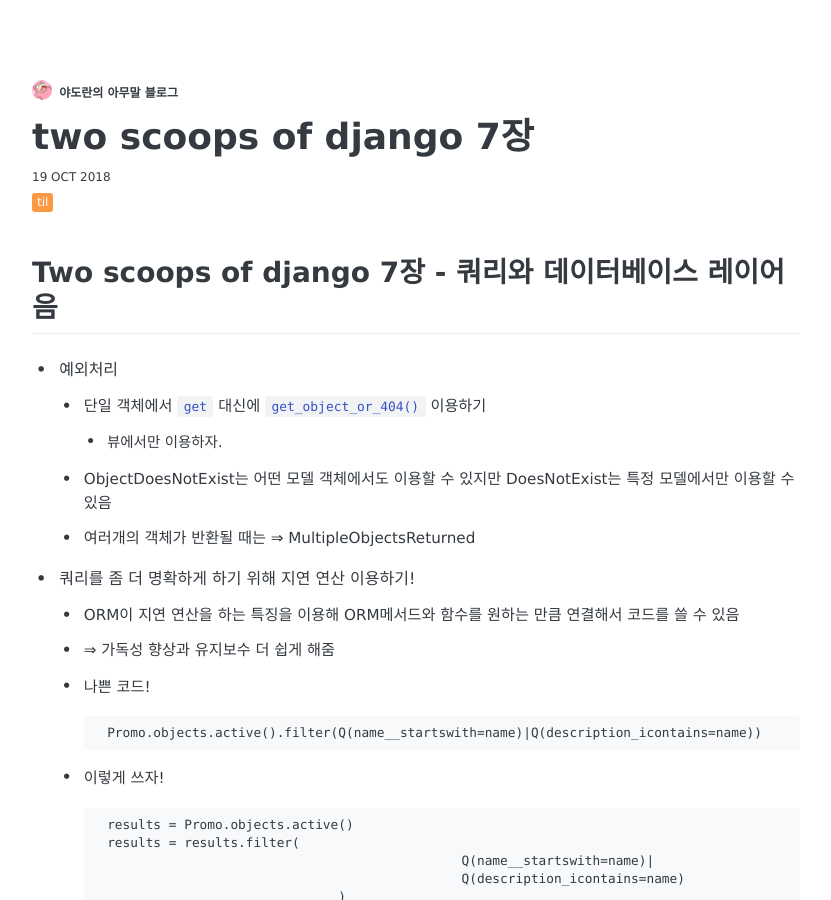
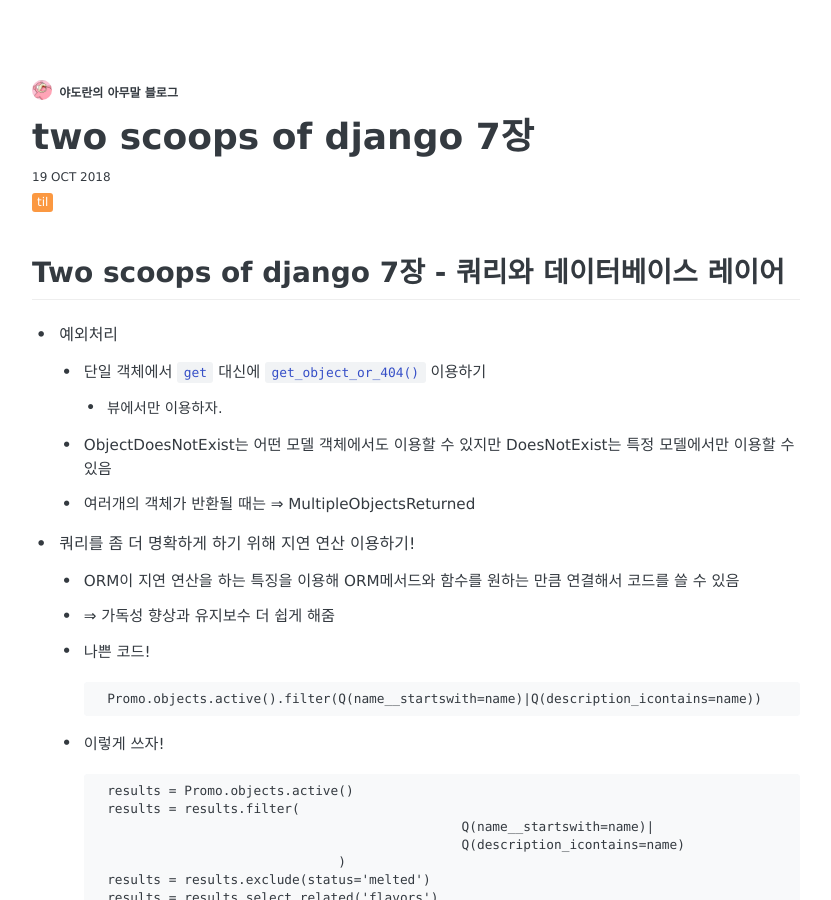
Before and after one commit to Eunhyang/Eunhyang.github.io, a Jekyll site: the page built from _posts/2018-10-19-two-scoops-of-django-7.md, in a window 1280 px wide and 900 px high. Shown: the whole window, without its empty margins (224-1055 px from the left). Built offline with Jekyll 4.4.1, drawn with Linux system fonts in a browser that asks for light colours; some web fonts are replaced; comment, search, counter and statistics services are not loaded.

Commit message:
Update 2018-10-19-two-scoops-of-django-7.md

```diff
--- a/_posts/2018-10-19-two-scoops-of-django-7.md
+++ b/_posts/2018-10-19-two-scoops-of-django-7.md
@@ -9,7 +9,7 @@
 
 ---
 
-## Two scoops of django 7장 - 쿼리와 데이터베이스 레이어음
+## Two scoops of django 7장 - 쿼리와 데이터베이스 레이어
 
 - 예외처리
     - 단일 객체에서 `get` 대신에  `get_object_or_404()` 이용하기
```
